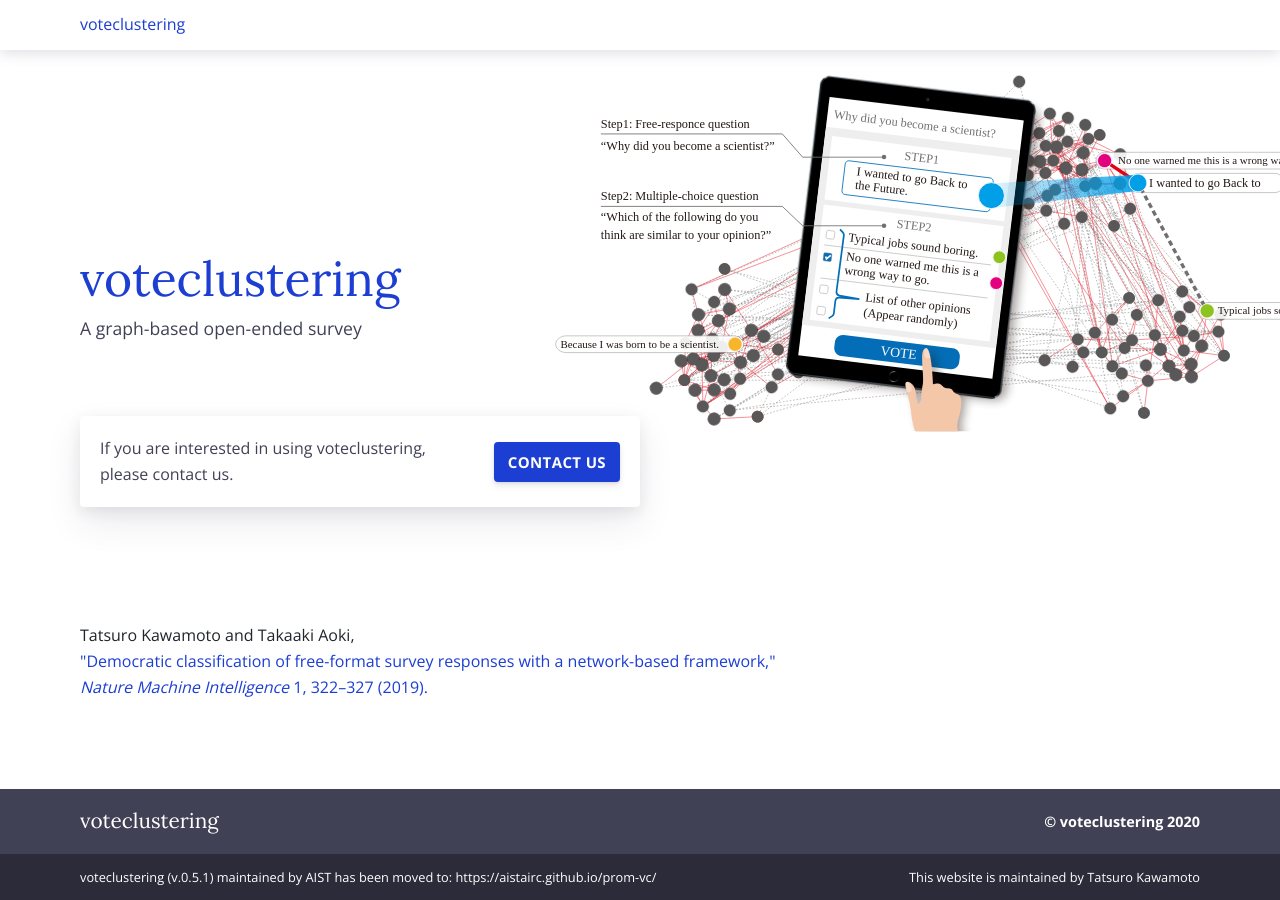
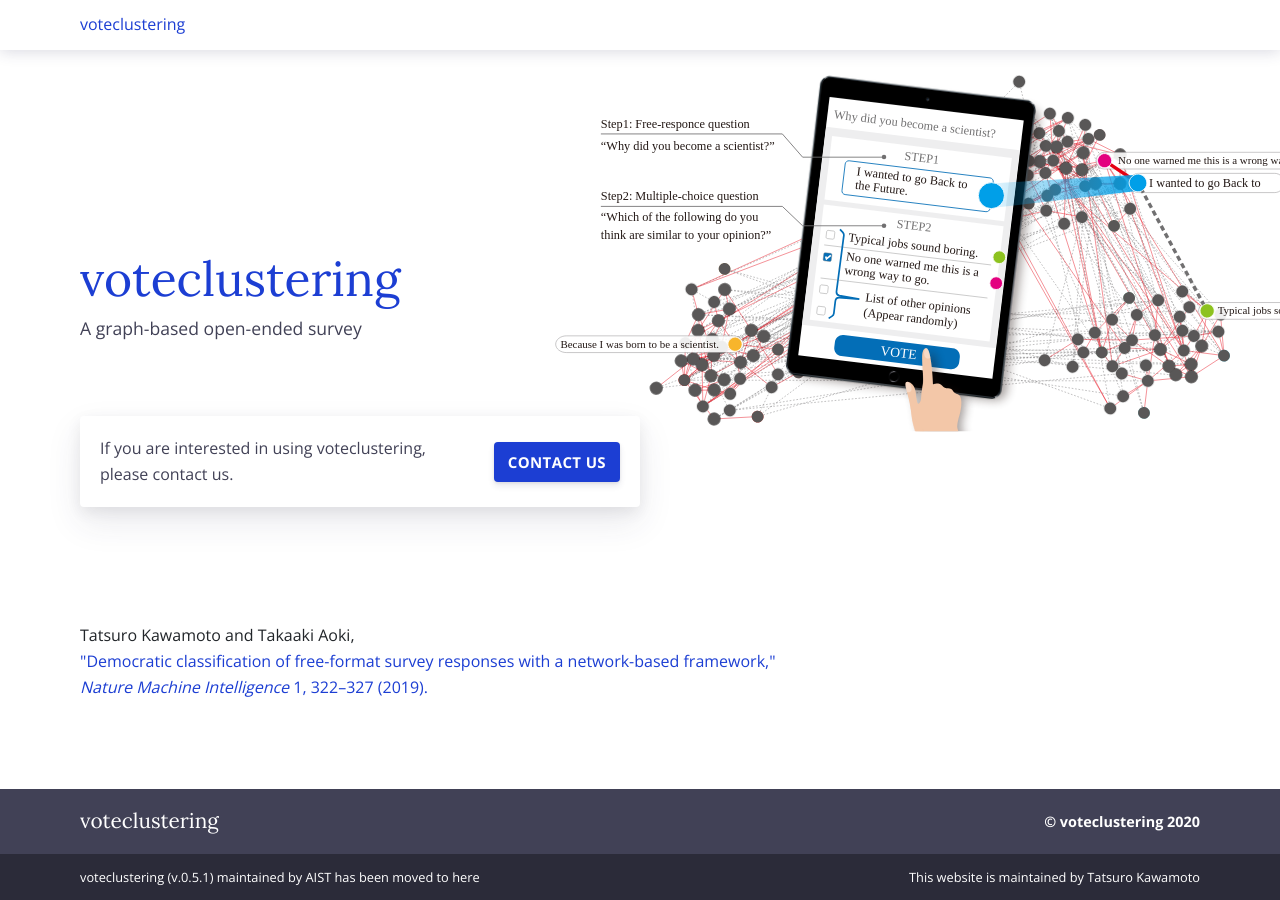
Before and after one commit to voteclustering/voteclustering.github.io, a Jekyll site: the page built from index.html, in a window 1280 px wide. Built offline with Jekyll 4.4.1, drawn with Linux system fonts in a browser that asks for light colours.

Commit message:
Correct AIST URL.

```diff
--- a/_data/contact.yml
+++ b/_data/contact.yml
@@ -1,4 +1,4 @@
 email: 'request@voteclustering.org'
-phone: 'https://aistairc.github.io/prom-vc/'
+phone: ''
 businessName: 'Tatsuro Kawamoto'
 address: ''
--- a/_includes/sub-footer.html
+++ b/_includes/sub-footer.html
@@ -4,7 +4,7 @@
       <div class="col-12">
         <div class="sub-footer">
           <ul>
-            <li>voteclustering (v.0.5.1) maintained by AIST has been moved to: {{ site.data.contact.phone }}</li>
+            <li>voteclustering (v.0.5.1) maintained by AIST has been moved to <a href='https://aistairc.github.io/prom-vc/'>here</a></li>
 <!--             <li><strong>Email: </strong><a href="mailto:{{ site.data.contact.email }}">
                 {{ site.data.contact.email }}</a></li> -->
           </ul>
```
